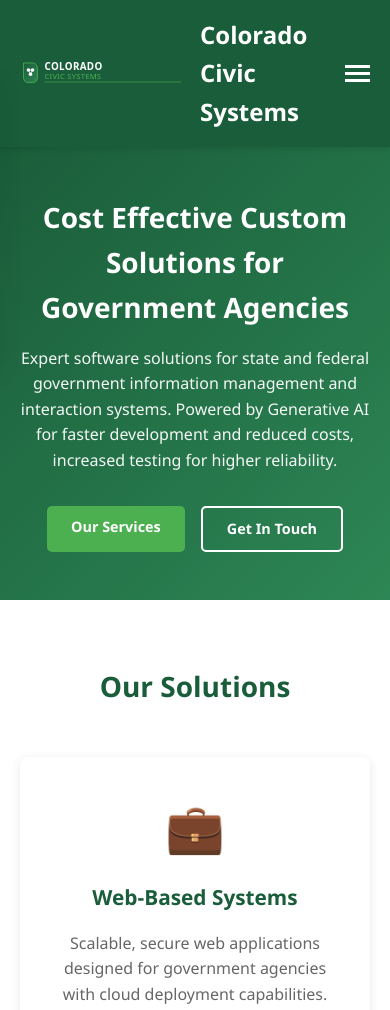
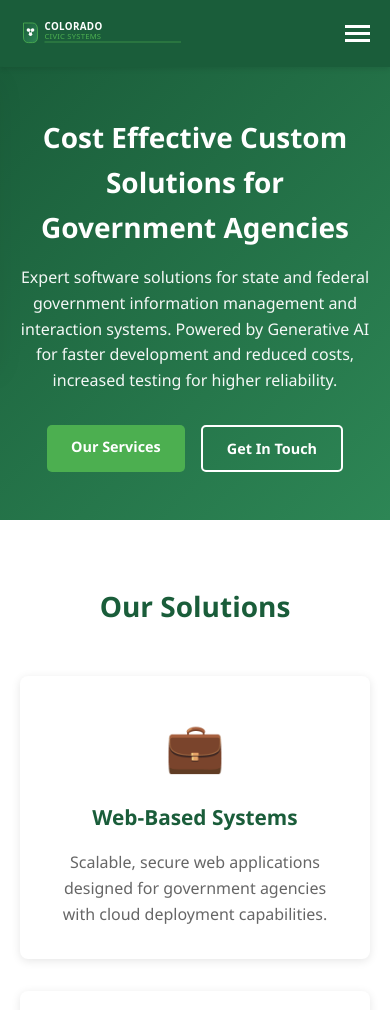
Before and after one commit to ColoradoCivicSystems/CCSWebSite, a plain HTML site: page index.html in a window 390 px wide. Shown: the top 1010 px of the page. Drawn offline with Linux system fonts and the light colour scheme.

Commit message:
remove the title from mobile app

```diff
--- a/css/styles.css
+++ b/css/styles.css
@@ -712,11 +712,6 @@ body {
         height: 35px;
     }
 
-    .logo-text-only {
-        display: block;
-        font-size: 1.2rem;
-    }
-
     .hero-content h2 {
         font-size: 2rem;
     }
```
